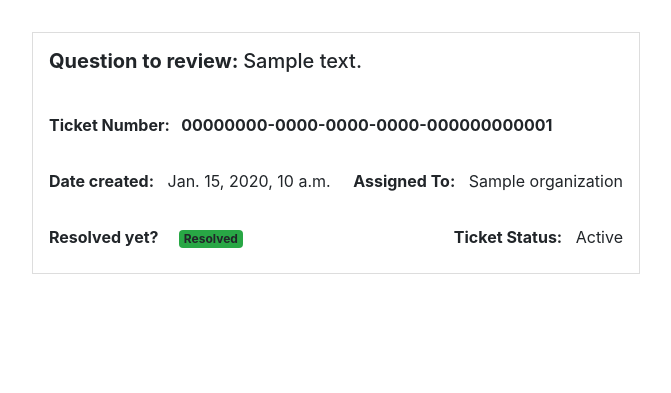
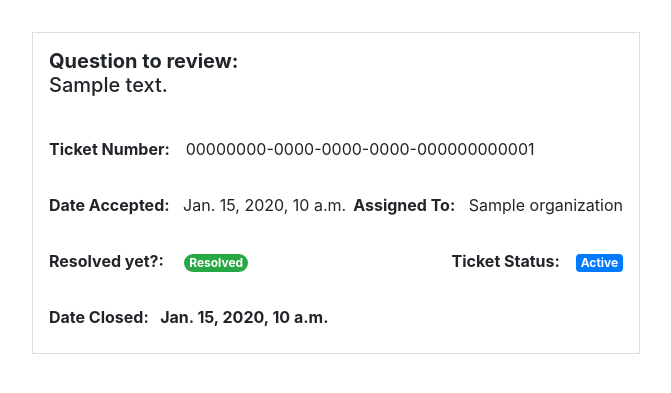
Before and after one commit to Maras59/rfp-api, a Django app: page /ticket-details/1/ in a window 1280 px wide. Shown: the part 56-449 px from the top of the page, without its empty margins (0-671 px from the left). Run offline with Django 5.2, Linux system fonts and the light colour scheme; tables that the repository leaves empty hold one stand-in row (values such as "Sample post"); some libraries are stand-ins or nearby versions.

Commit message:
Ticket System implemented; Added copy button to streamlit.

```diff
--- a/server/rfp_api/templates/ticket_details.html
+++ b/server/rfp_api/templates/ticket_details.html
@@ -35,29 +35,54 @@
     <div class="row">
         <div class="col">
             <div class="box">
-                <h5 class="card-title mb-3"><b>Question to review: </b>{{ticket.description}}</h5><br>
+                <h5 class="card-title mb-3"><b>Question to review:</b><br>{{ticket.description}}</h5><br>
 
                 <div class="box-row">
-                    <b>Ticket Number:  &nbsp;&nbsp;{{ticket.ticket_number}}</b>
+                    <div>
+                        <b>Ticket Number:  &nbsp;&nbsp;</b> {{ticket.ticket_number}}
+                    </div>
                 </div><br>
                 <div class="box-row">
                     <div>
-                        <b>Date created:</b>&nbsp;&nbsp; {{ticket.date_created}}
+                        {% if ticket.accepted_date %}
+                        <b>Date Accepted:</b>&nbsp;&nbsp; {{ticket.accepted_date}}
+                        {% else %}
+                        <b>Date Accepted:</b>&nbsp;&nbsp; The ticket has not been accepted Yet
+                        {% endif %}
                     </div>
                     <div class="coll">
+                        {% if ticket.assigned_to %}
                         <b>Assigned To:</b> &nbsp;&nbsp;{{ticket.assigned_to}}
+                        {% else %}
+                        <b>Assigned To:</b> <span class="badge rounded-pill bg-secondary"style="color: white;">Not Assigned</span>
+                        {% endif %}
                     </div>
                 </div><br>
                 <div class="box-row">
                     <div>
                         {% if ticket.is_resolved %}
-                        <b>Resolved yet?</b> <span class="badge bg-success">Resolved</span>
+                        <b>Resolved yet?:</b> <span class="badge rounded-pill bg-success"style="color: white;">Resolved</span>
                         {% else %}
-                        <b>Resolved yet?</b> <span class="badge bg-danger">Not Yet</span>
+                        <b>Resolved yet?:</b> <span class="badge rounded-pill bg-danger"style="color: white;">Not Yet</span>
                         {% endif %}
                     </div>
                     <div class="coll">
-                        <b>Ticket Status:</b> &nbsp;&nbsp;{{ticket.ticket_status}}
+                        {% if ticket.ticket_status == 'Active' %}
+                        <b>Ticket Status:</b><span class="badge bg-primary"style="color: white;">Active</span>
+                        {% elif ticket.ticket_status == 'Pending' %}
+                        <b>Ticket Status:</b><span class="badge bg-warning"style="color: white;">Pending</span>
+                        {% elif ticket.ticket_status == 'Completed' %}
+                        <b>Ticket Status:</b><span class="badge bg-success"style="color: white;">Completed</span>
+                        {% endif %}
+                    </div>
+                </div><br>
+                <div class="box-row">
+                    <div>
+                        {% if ticket.closed_date %}
+                        <b>Date Closed:  &nbsp;&nbsp;{{ticket.closed_date}}</b>
+                        {% else %}
+                        <b>Date Closed: &nbsp;&nbsp; </b> The ticket is still active
+                        {% endif %}
                     </div>
                 </div>
             </div>
```
Also changed, not shown: server/rfp_api/templates/all_tickets.html (+4 -4 lines).
